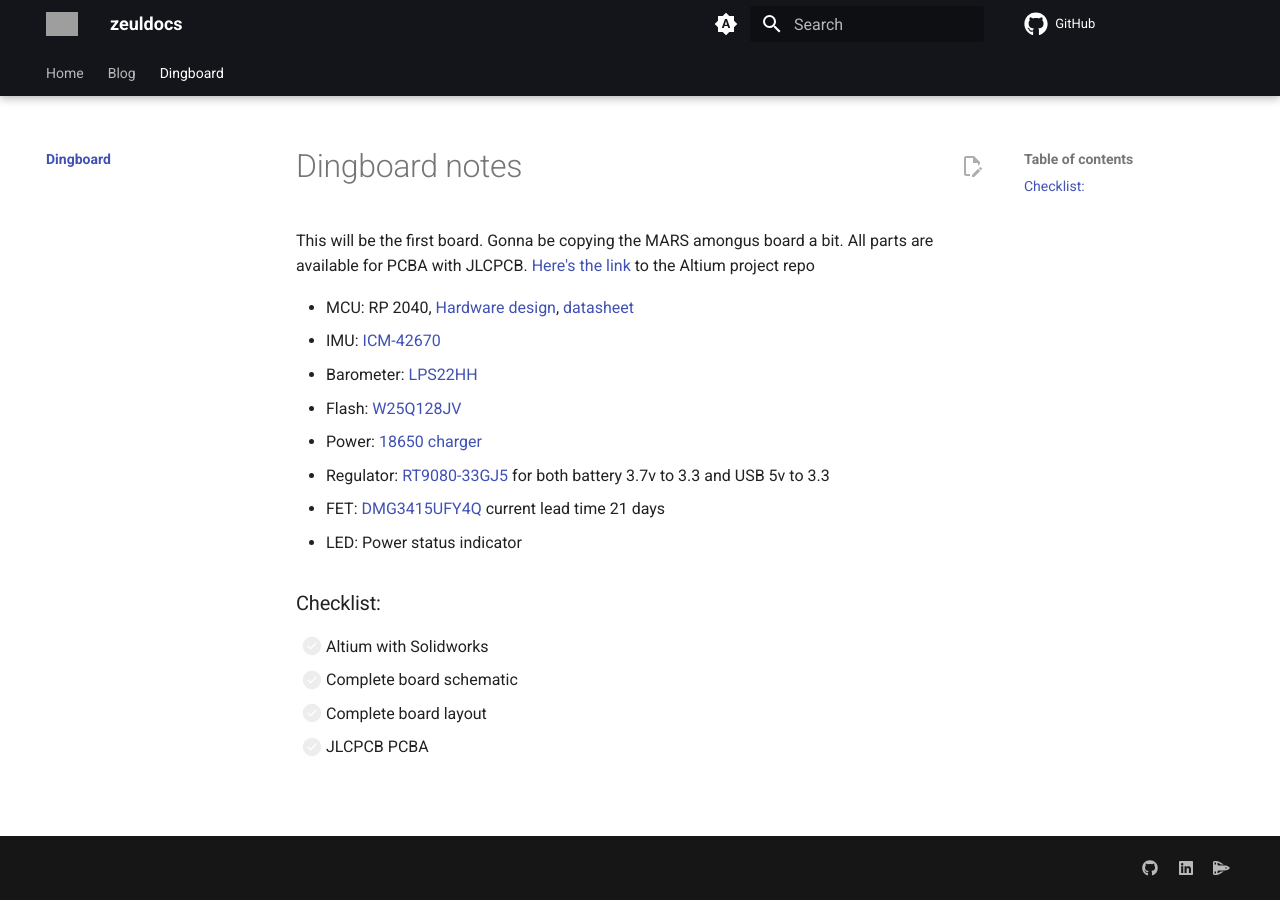
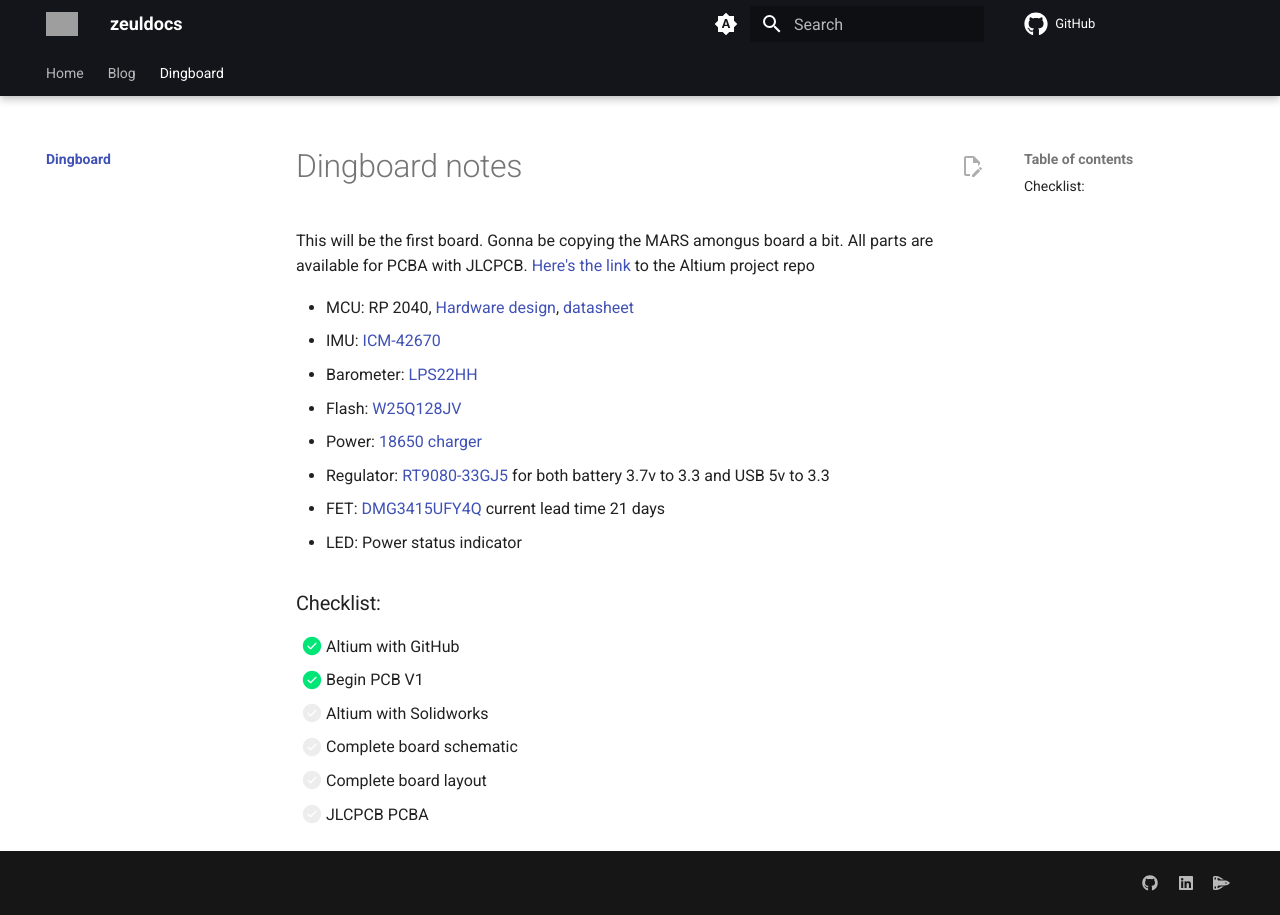
Before and after one commit to sonicavionics/sonicavionics.com, an MkDocs documentation site: the page built from docs/dingboard/index.md, in a window 1280 px wide. Built offline with MkDocs 1.6.1 and Material for MkDocs 9.7.7, drawn with Linux system fonts in a browser that asks for light colours; comment, search, counter and statistics services are not loaded; grey boxes are pictures that could not be loaded.

Commit message:
add things to checklist that are already checked

```diff
--- a/docs/dingboard/index.md
+++ b/docs/dingboard/index.md
@@ -16,6 +16,8 @@
 
 ### Checklist:
 
+- [x] Altium with GitHub
+- [x] Begin PCB V1
 - [ ] Altium with Solidworks
 - [ ] Complete board schematic
 - [ ] Complete board layout
```
